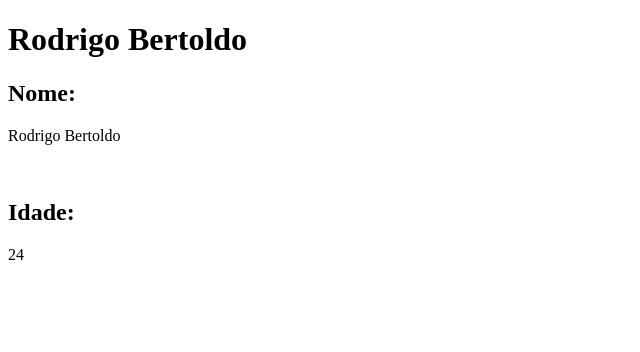
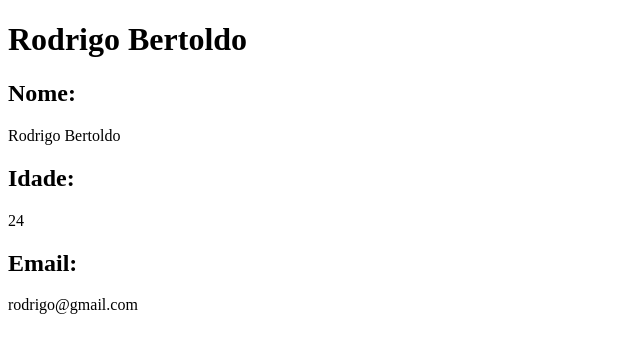
Before and after one commit to rodrigobertoldo/exerciciogit, a plain HTML site: page integrante1.html in a window 1280 px wide. Shown: the whole page, without its empty margins (0-640 px from the left). Drawn offline with Linux system fonts and the light colour scheme.

Commit message:
Adiciona email a pagina integrante 1

```diff
--- a/integrante1.html
+++ b/integrante1.html
@@ -9,8 +9,9 @@
     <h1>Rodrigo Bertoldo</h1>
     <h2>Nome:</h2>
     <p>Rodrigo Bertoldo</p>
-    <br />
     <h2>Idade:</h2>
     <p>24</p>
+    <h2>Email:</h2>
+    <p>rodrigo@gmail.com</p>
   </body>
 </html>
```
